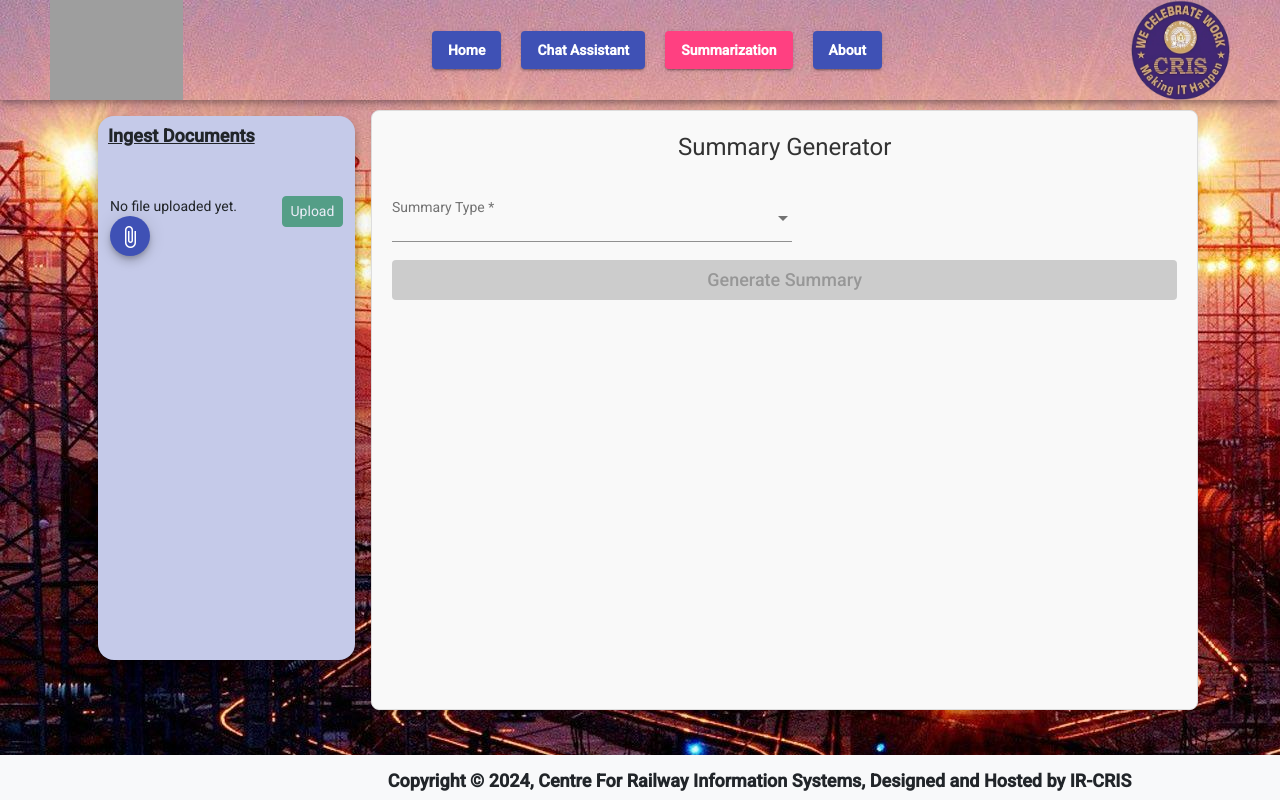
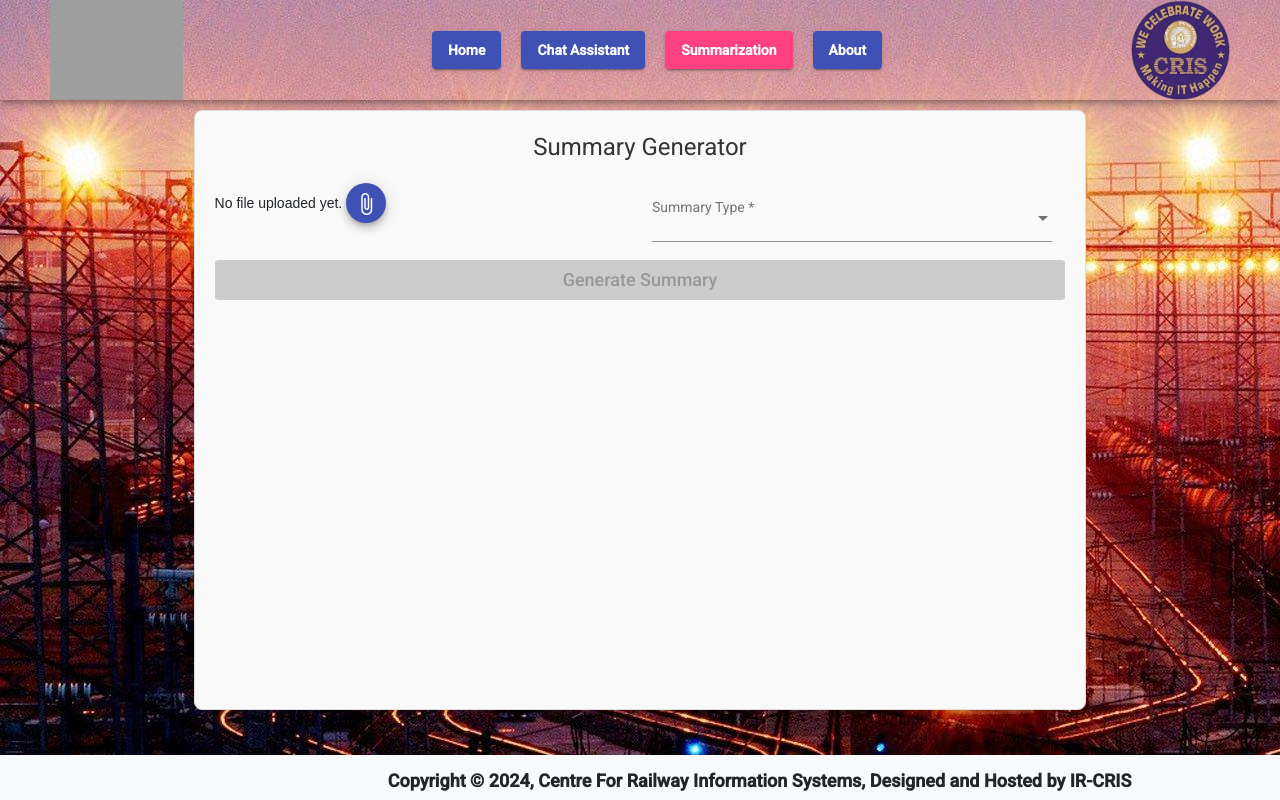
Before and after one commit to india2019-star/Documentation_Assistant_Frontend, an Angular app: page /summarization in a window 1280 px wide. Built offline with nearby package versions, Linux system fonts and the light colour scheme; grey boxes are pictures that could not be loaded.

Commit message:
Added Summarization Functionality

```diff
--- a/src/app/multiple-file-upload/multiple-file-upload.component.ts
+++ b/src/app/multiple-file-upload/multiple-file-upload.component.ts
@@ -63,7 +63,7 @@ export class MultipleFileUploadComponent implements OnInit, OnDestroy {
 
     if(file){
       this.subscription$.push(
-        this.genericService.uploadDocumentsFromUser(file, this.functionality_type)
+        this.genericService.uploadDocumentsFromUser(file)
         .subscribe(res =>{
           console.log(res);
           if(res.type === HttpEventType.UploadProgress){
--- a/src/app/services/chat-bot.service.ts
+++ b/src/app/services/chat-bot.service.ts
@@ -20,15 +20,24 @@ export class ChatBotService {
     return this.httpClient.get("http://localhost:8000/ingest-code")
   }
 
-  uploadDocumentsFromUser(file : File, functionality_type: string){
+  uploadDocumentsFromUser(file : File){
     const formData: FormData = new FormData();
 
     formData.append('file', file);
-    formData.append('func_type', functionality_type);
-
     return this.httpClient.post("http://localhost:8000/file-upload", formData,{
       reportProgress: true,
       observe: 'events'
     });
   }
+
+  summarizeDocument(file : File, summaryType: string){
+    const formData: FormData = new FormData();
+
+    formData.append('file', file);
+    formData.append('summary_type', summaryType);
+    return this.httpClient.post("http://localhost:8000/summarization", formData,{
+      reportProgress: true,
+      observe: 'events'
+    });
+  }
 }
--- a/src/app/summarization/summarization.component.css
+++ b/src/app/summarization/summarization.component.css
@@ -76,8 +76,7 @@
 
   }
 
-  /* Output Group Styling */
-  /* Output Group Styling */
+
 .output-group {
     margin-top: 20px;
     padding: 15px;
@@ -121,6 +120,10 @@
 }
 
 
+.file-input {
+  display: none;
+}
+
 
 
 .custom-mat-form-field {
--- a/src/app/summarization/summarization.component.html
+++ b/src/app/summarization/summarization.component.html
@@ -1,15 +1,23 @@
 <div class="container">
 
-  <div class="ingestion-list mat-elevation-z7">
-    <h5 class="ingestion-header"><b><u>Ingest Documents</u></b></h5><br /><br />
-    <app-multiple-file-upload [multipleUploadFlag]="false" (ingestionInProgessEventEmitter)="ingestionEvent($event)"></app-multiple-file-upload>
-  </div>
 
   <div class="summary-generator-container">
     <h1>Summary Generator</h1>
 
-    <form [formGroup]="summaryFormGroup" (submit)="generateSummary()">
-      <div class="input-group">
+    <form [formGroup]="summaryFormGroup">
+      <div class="row">
+        <div class="col">
+          <input type="file" class="file-input" [multiple]="false" (change)="selectFiles($event)" #fileUpload />
+          <div class="file-upload">
+
+            {{!selectedFiles || selectedFiles.length == 0? "No file uploaded yet." : selectedFiles[0].name + " chosen" }}
+
+            <button mat-mini-fab color="primary" class="upload-btn" (click)="fileUpload.click()">
+              <mat-icon>attach_file</mat-icon>
+            </button>
+          </div>
+        </div>
+        <div class="input-group col">
           <mat-form-field appearance="legacy" class="custom-mat-form-field">
             <mat-label>Summary Type</mat-label>
             <mat-select formControlName="userSummaryChoice" (selectionChange)="handleSelectionChange($event)">
@@ -17,7 +25,9 @@
             </mat-select>
           </mat-form-field>
         </div>
-      <button mat-raised-button [disabled]="disableGenerateBtn || !summaryFormGroup.valid || isLoading" class="generate-btn">
+      </div>
+
+      <button mat-raised-button [disabled]="isLoading || !isButtonEnabled" class="generate-btn" (click)="generateSummary()">
         <div class="text-spinner-alignment">
           <span>{{ isLoading ? 'Generating' : 'Generate Summary' }}</span>
           <mat-spinner *ngIf="isLoading" diameter="20" class="spinner"></mat-spinner>
--- a/src/app/summarization/summarization.component.ts
+++ b/src/app/summarization/summarization.component.ts
@@ -1,22 +1,54 @@
-import { Component, OnInit } from '@angular/core';
+import { Component, OnDestroy, OnInit } from '@angular/core';
 import { FormBuilder, FormControl, FormGroup, Validators } from '@angular/forms';
 import { MatSelectChange } from '@angular/material/select';
+import { ChatBotService } from '../services/chat-bot.service';
+import { BehaviorSubject, combineLatest, map, of, startWith, Subscription } from 'rxjs';
+import { Functionality } from '../ircas.config';
+import { HttpEventType, HttpResponse } from '@angular/common/http';
 
 @Component({
   selector: 'app-summarization',
   templateUrl: './summarization.component.html',
   styleUrls: ['./summarization.component.css']
 })
-export class SummarizationComponent implements OnInit {
+export class SummarizationComponent implements OnInit, OnDestroy {
 
   summaryFormGroup!: FormGroup;
   summary: string = '';
-  disableGenerateBtn: boolean= false;
   isLoading: boolean = false;
-  constructor(private fb: FormBuilder) { }
+  selectedFiles?: FileList;
+  selectFilesInArrayFormat : File[] = [];
+  private selectedFilesSubject = new BehaviorSubject<File[]>([]);
+  selectedFiles$ = this.selectedFilesSubject.asObservable();
+  subscription$: Subscription[] = [];
+
+  isButtonEnabled: boolean = false;
+
+
+  constructor(private fb: FormBuilder,
+              private genericService: ChatBotService) { }
+
+
+  ngOnDestroy(): void {
+    this.subscription$.forEach(sub => sub.unsubscribe());
+  }
 
   ngOnInit(): void {
     this.initiateForm();
+
+     combineLatest([
+      this.selectedFiles$, // Wrap selectedFiles as an observable
+      (this.summaryFormGroup.get('userSummaryChoice') as FormControl).valueChanges.pipe(startWith('')), // Watch form control changes
+    ]).subscribe(([files, summaryType]) => {
+      console.log(files);
+      console.log(summaryType);
+      if (files && files.length > 0 && summaryType !== ''){
+        this.isButtonEnabled = true;
+      }else{
+        this.isButtonEnabled = false;
+      }
+    });
+
   }
 
   initiateForm(){
@@ -31,17 +63,39 @@ export class SummarizationComponent implements OnInit {
   }
 
 
-  ingestionEvent(event : boolean){
-    if(event){
-      this.disableGenerateBtn = true;
-    }else{
-      this.disableGenerateBtn = false;
+
+  generateSummary() {
+    let file: File;
+    if (this.selectedFiles && this.selectFilesInArrayFormat?.length > 0) {
+
+      this.isLoading = true;
+      file = this.selectedFiles[0];
+      if (file) {
+        this.subscription$.push(
+          this.genericService.summarizeDocument(file, (this.summaryFormGroup.get('userSummaryChoice') as FormControl).value)
+            .subscribe(res => {
+              console.log(res);
+              if (res.type === HttpEventType.UploadProgress) {
+                let progressValue = Math.round(100 * (res.loaded / (res.total ? res.total : 100)));
+                if (progressValue === 100) {
+                   //to do
+                }
+              } else if (res instanceof HttpResponse) {
+                console.log(res);
+                this.isLoading = false;
+              }
+            }, error => {
+              this.isLoading = false;
+            })
+        );
+      }
     }
   }
 
-  generateSummary(){
-    console.log((this.summaryFormGroup.get('userSummaryChoice') as FormControl).value);
-    this.summary = "Lorem ipsum dolor sit amet, consectetur adipiscing elit. Ut sit amet pellentesque turpis, sed tincidunt lorem. Maecenas ut leo ut lorem vehicula tristique. Duis at orci ex. Orci varius natoque penatibus et magnis dis parturient montes, nascetur ridiculus mus. Pellentesque dapibus imperdiet finibus. Nunc vitae mauris rutrum, sollicitudin ligula sed, posuere lacus. Cras luctus non neque at volutpat. Aliquam erat volutpat. Maecenas augue orci, porttitor nec massa eget, accumsan vehicula lacus. Nulla vitae arcu dolor. Nullam tincidunt massa a tellus accumsan, sed iaculis velit efficitur. Nullam dictum eget massa id dictum. Curabitur id elit at neque venenatis elementum id ac lectus. Mauris gravida purus vestibulum ante imperdiet, non consectetur turpis tempus. In rhoncus dignissim dui, a pulvinar felis blandit id. Morbi finibus risus sit amet risus elementum, nec finibus erat hendrerit. Nunc tortor nulla, dignissim a ante id, cursus cursus est. Integer molestie ultrices dolor, rutrum semper sem cursus ac. Etiam lectus ex, viverra venenatis risus ut, mollis semper mauris. Proin sodales eleifend eleifend. Proin sodales eleifend eleifend. Proin sodales eleifend eleifend. Proin sodales eleifend eleifend. Proin sodales eleifend eleifend. Proin sodales eleifend eleifend. Proin sodales eleifend eleifend."
+  selectFiles(event : any){
+    this.selectedFiles = event.target.files;
+    this.selectFilesInArrayFormat = Array.from(event.target.files);
+    this.selectedFilesSubject.next(this.selectFilesInArrayFormat);
   }
 
 
```
Lines whose indentation alone changed are shown as unchanged.
